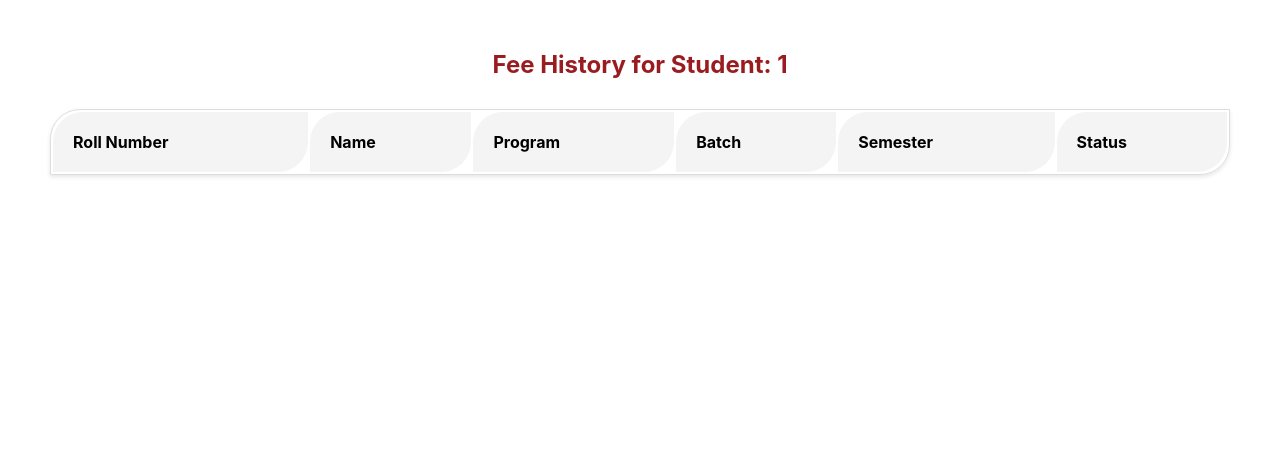
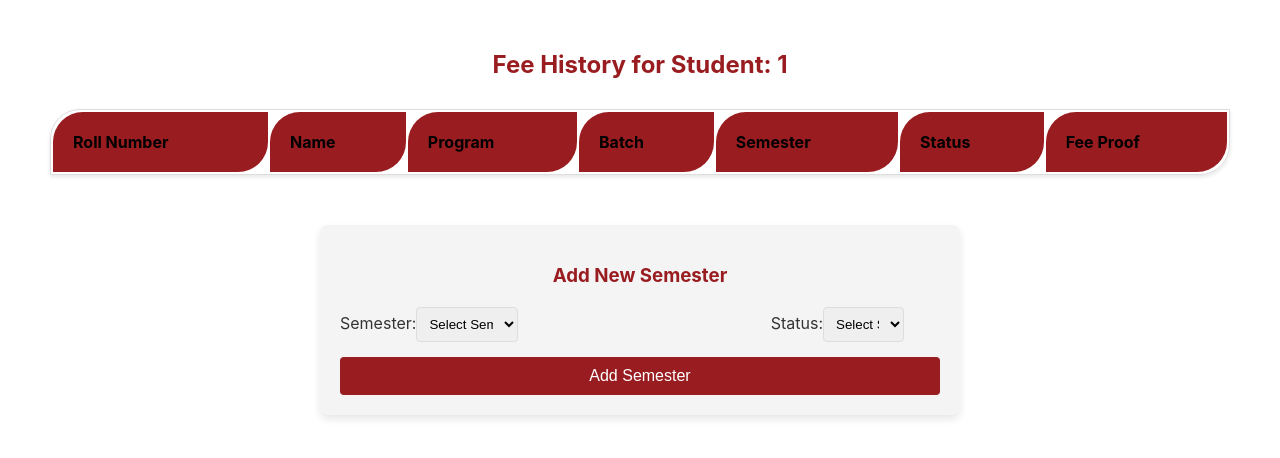
Before and after one commit to ZohaMobin/gutech-adminportal, a React (Create React App) app: page /fees/student/1 in a window 1280 px wide. Shown: the top 458 px of the page. Built offline with nearby package versions, Linux system fonts and the light colour scheme.

Commit message:
Ibraheem Push

```diff
--- a/src/Pages/Group1-Fees/ClassFeeRecords.css
+++ b/src/Pages/Group1-Fees/ClassFeeRecords.css
@@ -26,9 +26,8 @@
   }
 
   .fee-table th {
-    background-color: #f4f4f4;
+    background-color: #991d20;
     font-weight: bold;
-    border-radius: 10px;
   }
 
   .fee-table tr:nth-child(even) {
--- a/src/Pages/Group1-Fees/ClassFeeRecords.js
+++ b/src/Pages/Group1-Fees/ClassFeeRecords.js
@@ -1,41 +1,74 @@
-import React from "react";
+import React, { useState } from "react";
 import { useNavigate } from "react-router-dom";
-import './ClassFeeRecords.css';  // Import the CSS file
+import './ClassFeeRecords.css'; // Import the CSS file
 
 const ClassFeeRecords = () => {
   const navigate = useNavigate();
 
-  // Mock data for class fee records
-  const mockFeeRecords = [
-    { studentId: "S101", name: "Ibraheem", lastPaymentDate: "2025-01-10", amount: 500, status: "Paid" },
-    { studentId: "S102", name: "Moosa", lastPaymentDate: "2025-01-12", amount: 500, status: "Pending" },
-    { studentId: "S103", name: "Sultan", lastPaymentDate: "2025-01-09", amount: 500, status: "Paid" },
+  // Initial mock data for class fee records, now includes feeProof property
+  const initialFeeRecords = [
+    { studentId: "S101", name: "Ibraheem", semester: "3rd", lastPaymentDate: "2025-01-10", status: "Paid", feeProof: null },
+    { studentId: "S102", name: "Moosa", semester: "2nd", lastPaymentDate: "2025-01-12", status: "Pending", feeProof: null },
+    { studentId: "S103", name: "Sultan", semester: "1st", lastPaymentDate: "2025-01-09", status: "Paid", feeProof: null },
   ];
+
+  // State to hold fee records
+  const [feeRecords, setFeeRecords] = useState(initialFeeRecords);
+
+  // Handle file upload and store the file URL
+  const handleFileUpload = (e, studentId) => {
+    const file = e.target.files[0];
+    if (file) {
+      const fileURL = URL.createObjectURL(file); // Generate file URL
+      // Update the fee record with the file URL
+      setFeeRecords(prevRecords =>
+        prevRecords.map(record =>
+          record.studentId === studentId
+            ? { ...record, feeProof: fileURL }
+            : record
+        )
+      );
+    }
+  };
 
   return (
     <div className="class-fee-records">
       <h2>Class Fee Records</h2>
       <table className="fee-table">
         <thead>
-
+          <tr>
             <th>Student ID</th>
             <th>Name</th>
+            <th>Semester</th>
             <th>Last Payment Date</th>
-            <th>Amount Paid</th>
             <th>Status</th>
+            <th>Fee Proof</th>
             <th>Action</th>
-
+          </tr>
         </thead>
         <tbody>
-          {mockFeeRecords.map(record => (
+          {feeRecords.map((record) => (
             <tr key={record.studentId}>
               <td>{record.studentId}</td>
               <td>{record.name}</td>
+              <td>{record.semester}</td>
               <td>{record.lastPaymentDate}</td>
-              <td>{record.amount}</td>
               <td>{record.status}</td>
               <td>
-                <button onClick={() => navigate(`/fees/student/${record.name}`)}>
+                {record.feeProof ? (
+                  <a href={record.feeProof} target="_blank" rel="noopener noreferrer">
+                    View Proof
+                  </a>
+                ) : (
+                  <input
+                    type="file"
+                    onChange={(e) => handleFileUpload(e, record.studentId)}
+                    accept="image/*,application/pdf"
+                  />
+                )}
+              </td>
+              <td>
+                <button onClick={() => navigate(`/fees/student/${record.name}`, { state: { record } })}>
                   View History
                 </button>
               </td>
--- a/src/Pages/Group1-Fees/StudentFeeHistory.css
+++ b/src/Pages/Group1-Fees/StudentFeeHistory.css
@@ -14,6 +14,7 @@
     border: 1px solid #ddd;
     box-shadow: 0 2px 4px rgba(0, 0, 0, 0.1);
     border-radius: 30px 0 30px 0;
+    margin-bottom: 50px;
   }
 
   .history-table th {
@@ -29,7 +30,7 @@
   }
 
   .history-table th {
-    background-color: #f4f4f4;
+    background-color: #991d20;
     font-weight: bold;
   }
 
@@ -41,3 +42,60 @@
     background-color: #991d20;
     color: aliceblue;
   }
+
+  .add-semester-form {
+    background-color: #f4f4f4;
+    padding: 20px;
+    border-radius: 8px;
+    box-shadow: 0 4px 8px rgba(0, 0, 0, 0.1);
+    max-width: 600px; /* Increased width for horizontal layout */
+    margin: 0 auto;
+  }
+
+  .add-semester-form h3 {
+    text-align: center;
+    color: #991d20; /* Primary color */
+    margin-bottom: 20px;
+  }
+
+  .add-semester-form .form-group {
+    display: flex;
+    justify-content: space-between;
+    gap: 20px; /* Add some space between the input fields */
+  }
+
+  .add-semester-form label {
+    font-size: 16px;
+    color: #333;
+    margin-bottom: 5px;
+  }
+
+  .add-semester-form input,
+  .add-semester-form select {
+    width: 48%; /* Each input field will take up 48% of the width */
+    padding: 8px;
+    border: 1px solid #ddd;
+    border-radius: 4px;
+  }
+
+  .add-semester-form input:focus,
+  .add-semester-form select:focus {
+    outline: none;
+    border-color: #991d20; /* Focus color */
+  }
+
+  .add-semester-form button {
+    background-color: #991d20; /* Primary color */
+    color: white;
+    padding: 10px 15px;
+    border: none;
+    border-radius: 4px;
+    font-size: 16px;
+    cursor: pointer;
+    width: 100%;
+    margin-top: 15px;
+  }
+
+  .add-semester-form button:hover {
+    background-color: #7f1620; /* Darker shade of primary color */
+  }
--- a/src/Pages/Group1-Fees/StudentFeeHistory.js
+++ b/src/Pages/Group1-Fees/StudentFeeHistory.js
@@ -1,56 +1,119 @@
-import React from "react";
+import React, { useState } from "react";
 import { useParams } from "react-router-dom";
-import './StudentFeeHistory.css';  // Import the CSS file
+import './StudentFeeHistory.css'; // Import the CSS file
 
 const StudentFeeHistory = () => {
   const { name } = useParams();
 
+  // Mock data with feeProof field
   const allMockFeeHistory = {
     "Ibraheem": [
-      { rollNo: "S101", name: "Ibraheem", program: "BSCS", batch: "fall-2024", semester: "1st", status: "paid" },
-      { rollNo: "S101", name: "Ibraheem", program: "BSCS", batch: "fall-2024", semester: "2nd", status: "not paid" },
+      { rollNo: "S101", name: "Ibraheem", program: "BSCS", batch: "fall-2024", semester: "1st", status: "paid", feeProof: null },
+      { rollNo: "S101", name: "Ibraheem", program: "BSCS", batch: "fall-2024", semester: "2nd", status: "not paid", feeProof: null },
     ],
     "Moosa": [
-      { rollNo: "S102", name: "Moosa", program: "BSCS", batch: "spring-2024", semester: "1st", status: "paid" },
-      { rollNo: "S102", name: "Moosa", program: "BSCS", batch: "spring-2024", semester: "2nd", status: "paid" },
+      { rollNo: "S102", name: "Moosa", program: "BSCS", batch: "spring-2024", semester: "1st", status: "paid", feeProof: "https://example.com/moosa-fee-proof.pdf" },
+      { rollNo: "S102", name: "Moosa", program: "BSCS", batch: "spring-2024", semester: "2nd", status: "paid", feeProof: null },
     ],
     "Sultan": [
-      { rollNo: "S103", name: "Sultan", program: "BSIT", batch: "fall-2024", semester: "1st", status: "not paid" },
+      { rollNo: "S103", name: "Sultan", program: "BSIT", batch: "fall-2024", semester: "1st", status: "not paid", feeProof: null },
     ]
   };
 
-  const studentFeeHistory = allMockFeeHistory[name] || [];
+  const initialHistory = allMockFeeHistory[name] || [];
+  const [feeHistory, setFeeHistory] = useState(initialHistory);
 
+  const [newSemester, setNewSemester] = useState("");
+  const [newStatus, setNewStatus] = useState("");
+
+  const handleAddSemester = () => {
+    if (newSemester && newStatus) {
+      const newRecord = {
+        rollNo: feeHistory[0]?.rollNo || "N/A",
+        name: name,
+        program: feeHistory[0]?.program || "N/A",
+        batch: feeHistory[0]?.batch || "N/A",
+        semester: newSemester,
+        status: newStatus,
+        feeProof: null, // Default value for new records
+      };
+      setFeeHistory([...feeHistory, newRecord]);
+      setNewSemester("");
+      setNewStatus("");
+    }
+  };
 
   return (
     <div className="student-fee-history">
       <h2>Fee History for Student: {name}</h2>
       <table className="history-table">
         <thead>
-
+          <tr>
             <th>Roll Number</th>
             <th>Name</th>
             <th>Program</th>
             <th>Batch</th>
             <th>Semester</th>
             <th>Status</th>
-
+            <th>Fee Proof</th>
+          </tr>
         </thead>
         <tbody>
-          {studentFeeHistory.map(record => (
-            <tr key={record.name}>
+          {feeHistory.map((record) => (
+            <tr key={record.rollNo}>
               <td>{record.rollNo}</td>
               <td>{record.name}</td>
               <td>{record.program}</td>
               <td>{record.batch}</td>
               <td>{record.semester}</td>
               <td>{record.status}</td>
-
-
+              <td>
+                {record.feeProof ? (
+                  <a href={record.feeProof} target="_blank" rel="noopener noreferrer">
+                    View Proof
+                  </a>
+                ) : (
+                  <span>No proof uploaded</span>
+                )}
+              </td>
             </tr>
           ))}
         </tbody>
       </table>
+
+      <div className="add-semester-form">
+        <h3>Add New Semester</h3>
+        <div className="form-group">
+          <div>
+            <label>
+              Semester:
+              <select
+                value={newSemester}
+                onChange={(e) => setNewSemester(e.target.value)}
+              >
+                <option value="">Select Semester</option>
+                {["1st", "2nd", "3rd", "4th", "5th", "6th", "7th", "8th"].map((semester) => (
+                  <option key={semester} value={semester}>{semester}</option>
+                ))}
+              </select>
+            </label>
+          </div>
+          <div>
+            <label>
+              Status:
+              <select
+                value={newStatus}
+                onChange={(e) => setNewStatus(e.target.value)}
+              >
+                <option value="">Select Status</option>
+                <option value="paid">Paid</option>
+                <option value="not paid">Not Paid</option>
+              </select>
+            </label>
+          </div>
+        </div>
+        <button onClick={handleAddSemester}>Add Semester</button>
+      </div>
     </div>
   );
 };
```
